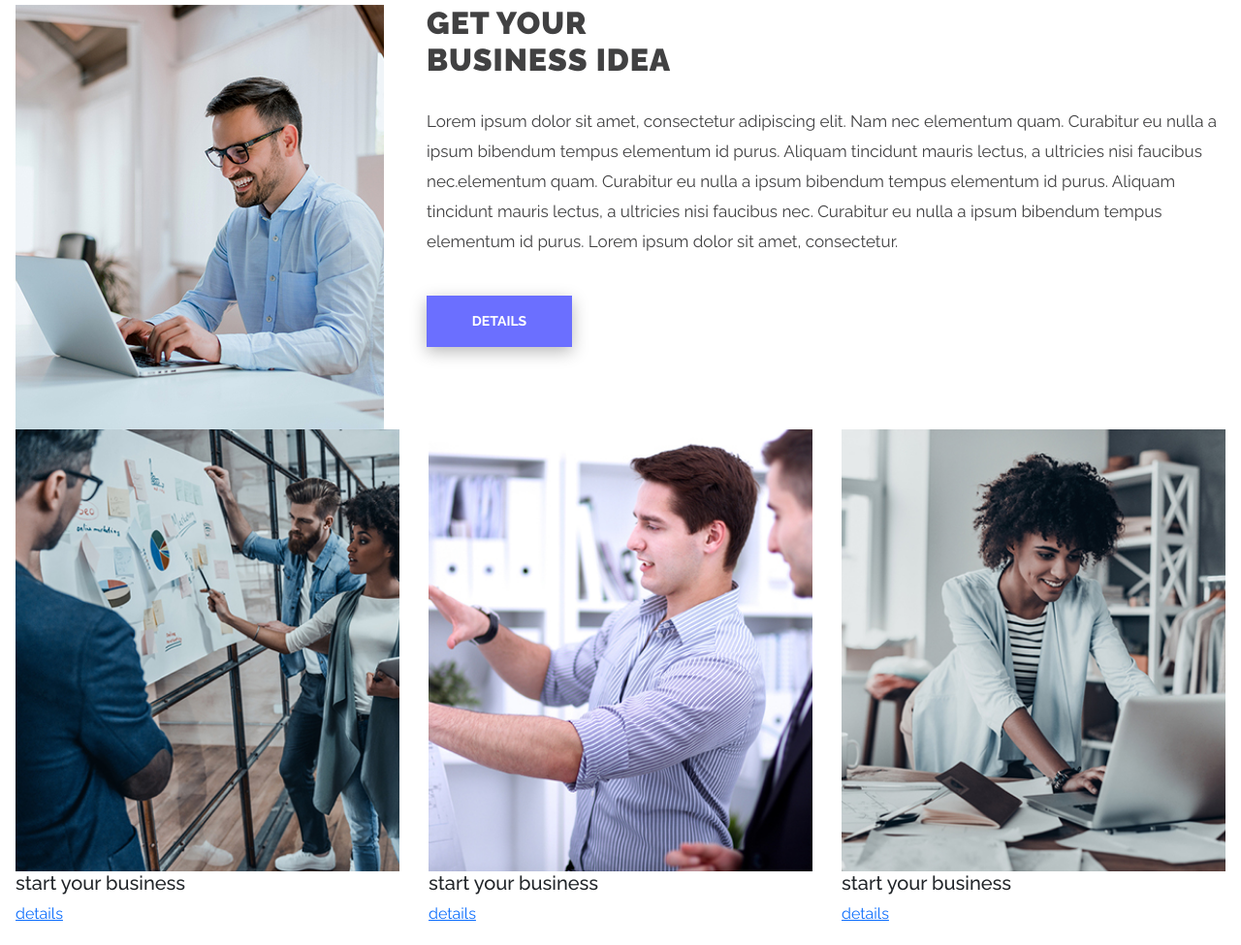
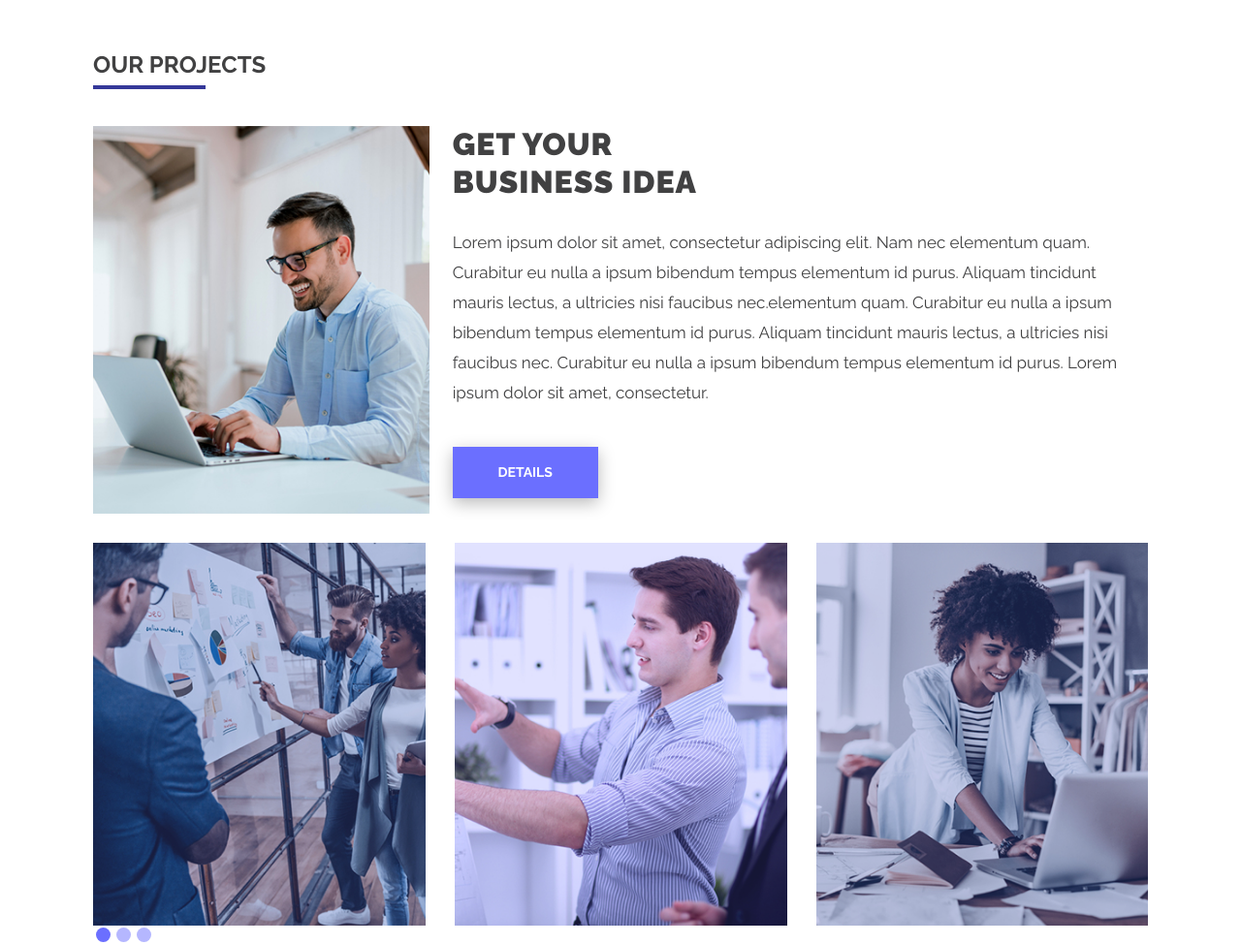
Before and after one commit to subarnasabirah/bootstrap5landingpage, a website: page index.html in a window 1280 px wide. Shown: the part 2223-3198 px from the top of the page at 97% size. Drawn offline with Linux system fonts and the light colour scheme.

Commit message:
projects area completed

```diff
--- a/scss/abstracts/_variables.scss
+++ b/scss/abstracts/_variables.scss
@@ -50,3 +50,4 @@ $title-color: #414142;
 $boxshadow-color: #dadbff;
 $beforebg-color: #EEEEFE;
 $light-color: #edeaea;
+$light-blue: #353899;
--- a/scss/components/_button.scss
+++ b/scss/components/_button.scss
@@ -10,7 +10,7 @@
 }
 
 %btnTwoCss{
-    @include transition(0.5s);
+    @include transition(.5s);
     background-color:  $bg-color;
     text-decoration: none;
     color: $white-color;
--- a/scss/pages/_home.scss
+++ b/scss/pages/_home.scss
@@ -1,3 +1,4 @@
 @import 'home/team';
 @import 'home/about';
 @import 'home/services';
+@import 'home/projects';
--- a/scss/pages/home/_about.scss
+++ b/scss/pages/home/_about.scss
@@ -18,7 +18,7 @@
         height: 92%;
         z-index: -1;
         background-color: $beforebg-color;
-        @include transition(0.5s);
+        @include transition(.5s);
     }
     &::after{
         content: '';
@@ -29,11 +29,11 @@
         height: 92%;
         z-index: -1;
         background-color: $beforebg-color;
-        @include transition(0.5s);
+        @include transition(.5s);
     }
     img{
         width: 100%;
-        @include transition(0.5s);
+        @include transition(.5s);
     }
     img:hover{
         width: 100%;
--- /dev/null
+++ b/scss/pages/home/_projects.scss
@@ -0,0 +1,138 @@
+.projects-area {
+    padding: 90px 80px;
+}
+.projects-content {
+    text-align: left;
+}
+
+.project-heading{
+    h3{
+        position: relative;
+        display: inline-block;
+        font-weight: 700;
+        text-transform: uppercase;
+        color: $title-color;
+        font-size: 24px;
+        line-height: 1.2;
+
+        &::before{
+            position: absolute;
+            content: "";
+            width: 65%;
+            height: 4px;
+            background-color: $light-blue;
+            left: 0;
+            bottom: -10px;
+            @include transition (.5s);
+
+        }
+    }
+
+}
+.projects-img img {
+    max-width: 100%;
+    height: auto;
+    vertical-align: middle;
+    border-style: none;
+}
+.pa-margintop {
+    padding-top: 40px;
+    margin-bottom: 30px;
+}
+
+.single-project{
+    position: relative;
+    overflow: hidden;
+    img{
+        max-width: 100%;
+        height: auto;
+        vertical-align: middle;
+        border-style: none;
+        @include transition (1s);
+    }
+    &:hover img{
+        @include transform (scale(1.1));
+    }
+    &:hover .portfolio-text{
+        background-color: rgba(107, 111, 255, 0.5);
+
+    }
+    &:hover .portfolio-text a{
+        margin-left: 0
+
+    }
+    &:hover .portfolio-text h5{
+        margin-left: 0;
+
+    }
+
+}
+
+.portfolio-text{
+    position: absolute;
+    left: 0;
+    top: 0;
+    background-color: rgba(107, 111, 255, 0.2);
+    height: 100%;
+    width: 100%;
+    text-align: center;
+    padding-top: 44%;
+    @include transition (.5s);
+
+    h5{
+        color: $white-color;
+        margin: 0;
+        font-size: 25px;
+        margin-left: -780px;
+        text-transform: capitalize;
+        font-weight: 700;
+        @include transition (.7s);
+
+    }
+    a{
+        background-color: $white-color;
+        text-decoration: none;
+        color: $bg-color;
+        text-transform: capitalize;
+        display: inline-block;
+        padding: 10px 30px;
+        font-size: 15px;
+        font-weight: 700;
+        text-align: center;
+        margin-top: 20px;
+        margin-left: -785px;
+        @include transition (.7s);
+    }
+    a:hover{
+        background-color: $bg-color;
+        color: $white-color;
+
+    }
+
+}
+
+.owl-carousel{
+    .owl-dot{
+        background-color: rgba(107, 111, 255, 0.5) !important;
+        display: inline-block;
+        height: 15px;
+        margin: 0 3px;
+        width: 15px;
+        border-radius: 100%;
+        &.active{
+            background-color: $bg-color !important;
+            height: 15px;
+            width: 15px;
+            border-radius: 100%;
+
+        }
+        .owl-dots{
+            text-align: center!important;
+            margin-top: 30px;
+
+        }
+
+    }
+
+
+}
--- a/scss/pages/home/_services.scss
+++ b/scss/pages/home/_services.scss
@@ -11,7 +11,7 @@
     box-shadow: 0 0 15px rgba(218, 219, 255, 0.4);
     text-align: center;
     padding: 50px 0 0 0;
-    @include transition (0.5s);
+    @include transition (.5s);
     background-color: $white-color;
     margin-bottom: 25px;
     &:hover{
```
Also changed, not shown: css/main.css.
